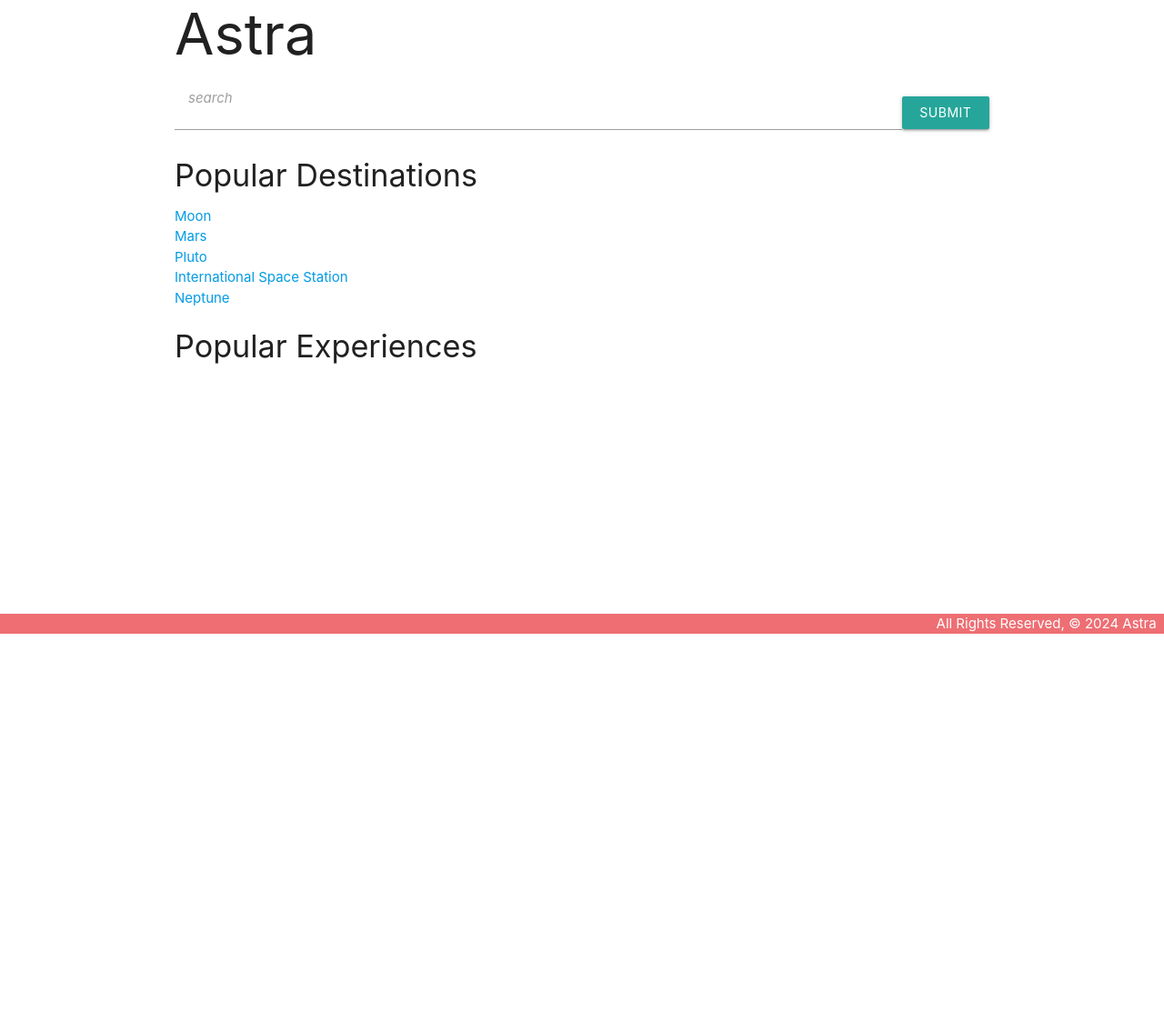
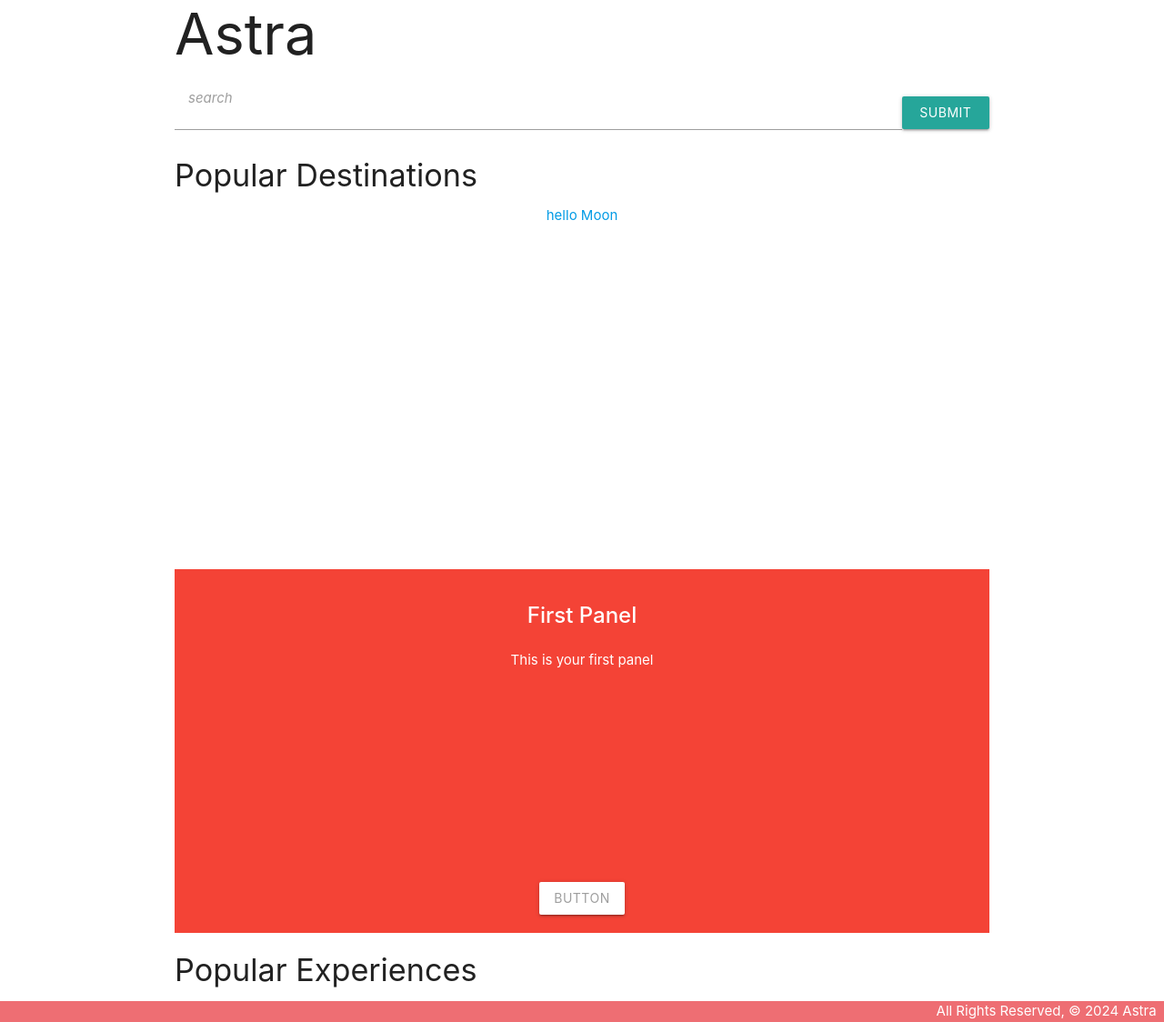
Before and after one commit to VSoups/Astra, a Django app: page / in a window 1280 px wide. Shown: the part 103-1227 px from the top of the page at 91% size. Before the commit the page ends 800 px from the top, so only its background shows below. Run offline with Django 5.2, Linux system fonts and the light colour scheme; data that the repository does not hold is empty.

Commit message:
Upload Photos/Carousel

```diff
--- a/main_app/admin.py
+++ b/main_app/admin.py
@@ -1,8 +1,9 @@
 from django.contrib import admin
-from .models import Package, Ticket, Review
+from .models import Package, Ticket, Review, Photo
 
 # Register your models here.
 
 admin.site.register(Package)
 admin.site.register(Ticket)
 admin.site.register(Review)
+admin.site.register(Photo)
--- a/main_app/models.py
+++ b/main_app/models.py
@@ -93,3 +93,6 @@
 class Photo(models.Model):
     url = models.CharField(max_length=200)
     review = models.ForeignKey(Review, on_delete=models.CASCADE)
+
+    class Meta:
+        ordering = ['-id']
--- a/main_app/templates/home.html
+++ b/main_app/templates/home.html
@@ -18,12 +18,35 @@
 
 <section class="destination">
     <h4>Popular Destinations</h4>
-    <ul>
+    <div class="carousel carousel-slider center" style="color: red">
         {% for dest in destinations %}
-            <li><a href="{% url 'index' %}?destination={{ dest.0 }}">{{ dest.1 }}</a></li>
+            <a class="carousel-item" href="{% url 'index' %}?destination={{ dest.0 }}">hello {{ dest.1 }}</a>
         {% endfor %}
-    </ul>
+
+    </div>
 </section>
+
+<div class="carousel carousel-slider center">
+    <div class="carousel-fixed-item center">
+      <a class="btn waves-effect white grey-text darken-text-2">button</a>
+    </div>
+    <div class="carousel-item red white-text" href="#one!">
+      <h2>First Panel</h2>
+      <p class="white-text">This is your first panel</p>
+    </div>
+    <div class="carousel-item amber white-text" href="#two!">
+      <h2>Second Panel</h2>
+      <p class="white-text">This is your second panel</p>
+    </div>
+    <div class="carousel-item green white-text" href="#three!">
+      <h2>Third Panel</h2>
+      <p class="white-text">This is your third panel</p>
+    </div>
+    <div class="carousel-item blue white-text" href="#four!">
+      <h2>Fourth Panel</h2>
+      <p class="white-text">This is your fourth panel</p>
+    </div>
+</div>
 
 <section class="experiences">
     <h4>Popular Experiences</h4>
@@ -34,4 +57,20 @@
     </ul>
 </section>
 
+<script>
+    M.AutoInit();
+
+    document.addEventListener('DOMContentLoaded', function() {
+      var elems = document.querySelectorAll('.carousel');
+      var instances = M.Carousel.init(elems, options);
+      var instance = M.Carousel.getInstance(elem);
+    });
+
+    var instance = M.Carousel.init({
+        fullWidth: true,
+        indicators: true
+    });
+
+</script>
+
 {% endblock %}
--- a/main_app/urls.py
+++ b/main_app/urls.py
@@ -16,4 +16,5 @@
     path('reviews/<int:pk>/delete/', views.ReviewDelete.as_view(), name='reviews_delete'),
     path('packages/<int:pkg_id>/reviews/<int:review_id>/liked', views.like_review, name='like_review'),
     path('packages/<int:pkg_id>/reviews/<int:review_id>/unliked', views.unlike_review, name='unlike_review'),
+    path('review/<int:review_id>/add_photo/', views.add_photo, name='add_photo'),
 ]
--- a/main_app/views.py
+++ b/main_app/views.py
@@ -1,13 +1,14 @@
-from django.shortcuts import render, redirect, get_object_or_404
+from django.shortcuts import render, redirect
 from django.contrib.auth import login
 from django.contrib.auth.forms import UserCreationForm
-from .models import Package, DESTINATIONS, Review
+from .models import Package, DESTINATIONS, Review, Photo
 from django.views.generic.edit import CreateView, UpdateView, DeleteView
-from django.views.generic import ListView, DetailView
+from django.views.generic import DetailView
 from django.contrib.auth.decorators import login_required
 from django.contrib.auth.mixins import LoginRequiredMixin
 from .forms import TicketForm
 from django.utils import timezone
+import boto3, os, uuid
 
 # Create your views here.
 
@@ -46,34 +47,10 @@
     exp_query = request.GET.get('experience')
     packages = packages.filter(
         experiences__icontains=exp_query) if exp_query else packages
-    # searched_packages = packages.filter(reqeust.GET())
 
-    # add num_tickets_avail_for_date attribute to each package
     for p in packages:
+        p.num_tickets_avail_for_date = p.get_num_tickets_avail_for_date(date)
 
-        p.num_tickets_avail_for_date = p.get_num_tickets_avail_for_date(date)
-        print(f'{p.name}: {p.num_tickets_avail_for_date}')
-
-    '''
-        tickets_for_date = [package.ticket_set.filter(
-            date=date, package=package) for package in packages]
-        print(f'ticket amount: {tickets_for_date[1]}')
-
-        def purchased_qty():
-            # total_ticket = 0
-            for ticket in tickets_for_date:
-                for tk in ticket:
-                    # print(t)
-                    print(f'what ticket looks like: {tk}')
-                # total_ticket += ticket.qty
-            return
-
-        # purchased_qty = functools.reduce(lambda total, ticket: total + ticket.qty, ticket_amount)
-        # print(f'total tickets added: : {purchased_qty}')
-        print(f'total tickets added: : {purchased_qty()}')
-    '''
-
-    # packages = Package.objects.all()
     return render(request, 'packages/index.html', {
         'packages': packages,
         'date': date
@@ -82,28 +59,11 @@
 
 def package_detail(request, pkg_id, picked_date):
     package = Package.objects.get(id=pkg_id)
-    # date = request.GET.get('date')
     date = picked_date
-    # print(f'pakage detail date: {date}')
-    # ticket_list = package.ticket_set.all()
-
-    '''
-        def purchased_tickets():
-            total_ticket_qty = 0
-            for ticket in ticket_list:
-                total_ticket_qty += ticket.qty
-            return total_ticket_qty
-        # print(f"Ticket total: {purchased_tickets()}")
-    '''
-
     package.num_tickets_avail_for_date = package.get_num_tickets_avail_for_date(
         date)
 
-    # num_avail_tickets = package.max_tickets - purchased_tickets()
-    # package.max_tickets = num_avail_tickets
-
     qty_range = range(1, package.num_tickets_avail_for_date + 1)
-    # print(f'selection option number range: {list(qty_range)}')
 
     return render(request, 'packages/detail.html', {
         'package': package,
@@ -115,9 +75,6 @@
 
 def add_ticket(request, pkg_id):
     form = TicketForm(request.POST)
-    # date = request.GET.get('date')
-    # print(f'form before if: {form}')
-    # print(f'form date before if: {date}')
     if form.is_valid():
         new_ticket = form.save(commit=False)
         new_ticket.qty = request.POST.get('qty')
@@ -155,7 +112,6 @@
     def form_valid(self, form):
         form.instance.user = self.request.user
         form.instance.package_id = self.kwargs['pkg_id']
-        # form.instance.package_id = self.request.package
         return super().form_valid(form)
 
 
@@ -177,3 +133,24 @@
 def unlike_review(request, pkg_id, review_id):
     request.user.liked_reviews.remove(review_id)
     return redirect('reviews_index', pk=pkg_id)
+
+def add_photo(request, review_id):
+    # photo-file will be the "name" attribute on the <input type="file">
+    photo_file = request.FILES.get('photo-file', None)
+    if photo_file:
+        s3 = boto3.client('s3')
+        # need a unique "key" for S3 / needs image file extension too
+        # replacing photo name with unique id
+        key = uuid.uuid4().hex[:6] + photo_file.name[photo_file.name.rfind('.'):]
+        # just in case something goes wrong
+        try:
+            bucket = os.environ['S3_BUCKET']
+            s3.upload_fileobj(photo_file, bucket, key)
+            # build the full url string
+            url = f"{os.environ['S3_BASE_URL']}{bucket}/{key}"
+            # we can assign to cat_id or cat (if you have a cat object)
+            Photo.objects.create(url=url, review_id=review_id)
+        except Exception as e:
+            print('An error occurred uploading file to S3')
+            print(e)
+    return redirect('reviews_detail', pk=review_id)
```
Also changed, not shown: main_app/templates/main_app/review_detail.html (+12 -0 lines), main_app/templates/main_app/review_form.html (+14 -5 lines).
